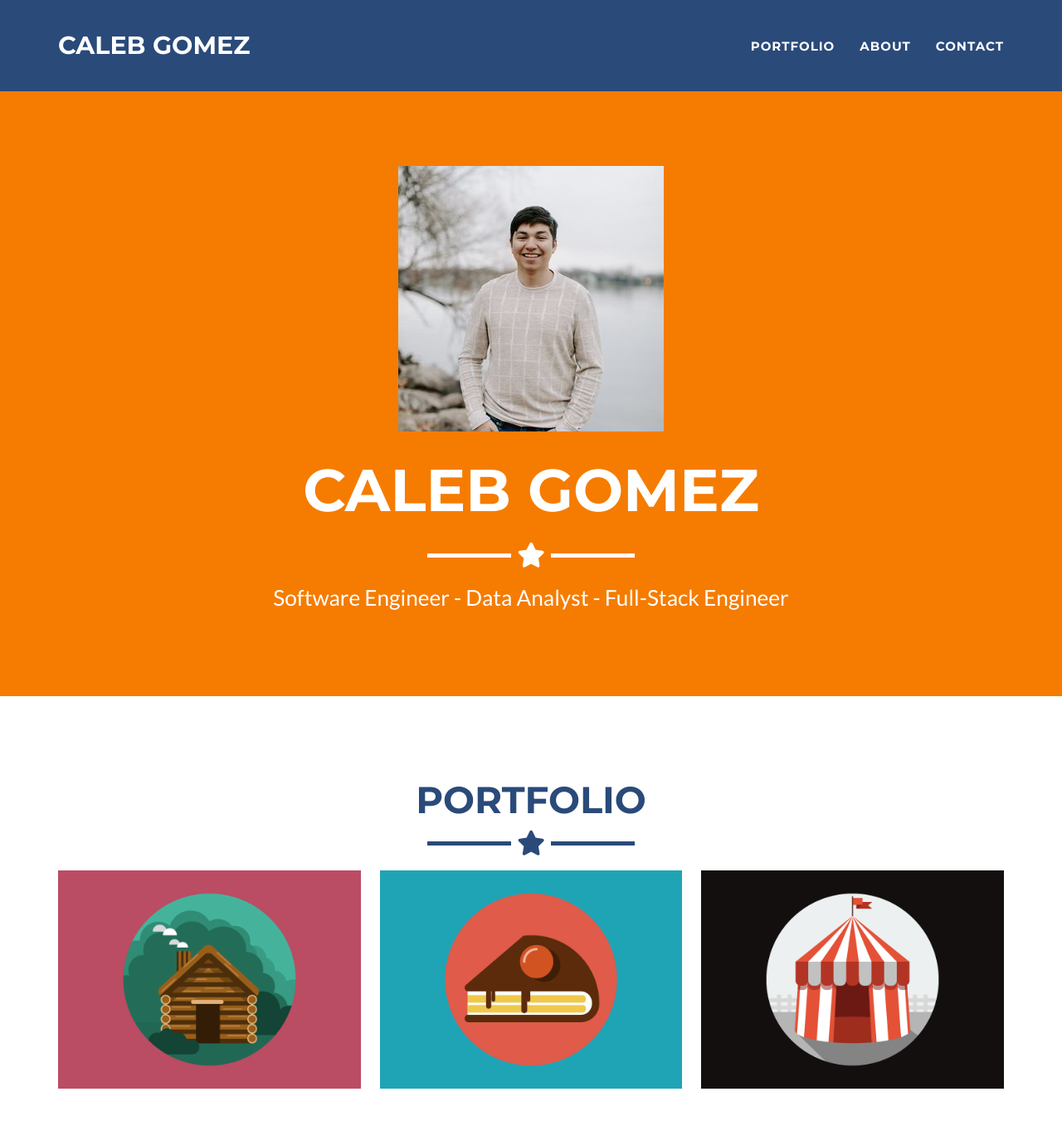
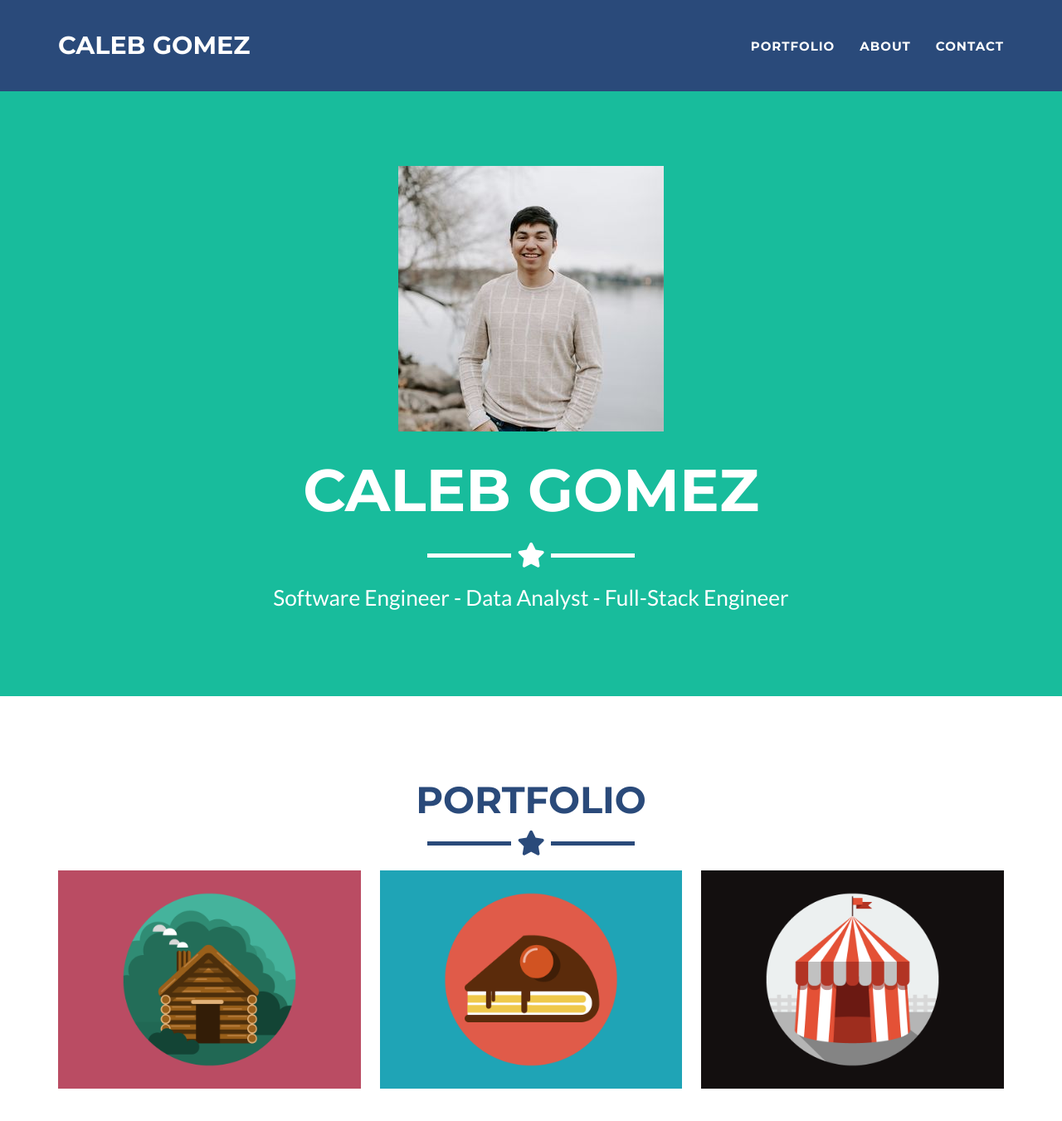
Before and after one commit to dcg1262/dcg1262.github.io, a Jekyll site: the page built from _posts/2014-07-18-project-1.markdown, in a window 1280 px wide and 1400 px high. Shown: the top 1351 px of the window at 83% size. Built offline with Jekyll 4.4.1, drawn with Linux system fonts in a browser that asks for light colours.

Commit message:
Original Teal

```diff
--- a/_config.yml
+++ b/_config.yml
@@ -25,7 +25,7 @@ disqus_shortname: myshortname
 
 # Color settings (hex-codes without the leading hash-tag)
 color:
-  primary: f57c00 #80B3FF
+  primary: 18bc9c #80B3FF
   primary-rgb: "24,288,156" #"128,179,255"
   secondary: 2a4a7a #2c3e50 #FD6E8A
   secondary-dark: 233140 #A2122F
```
